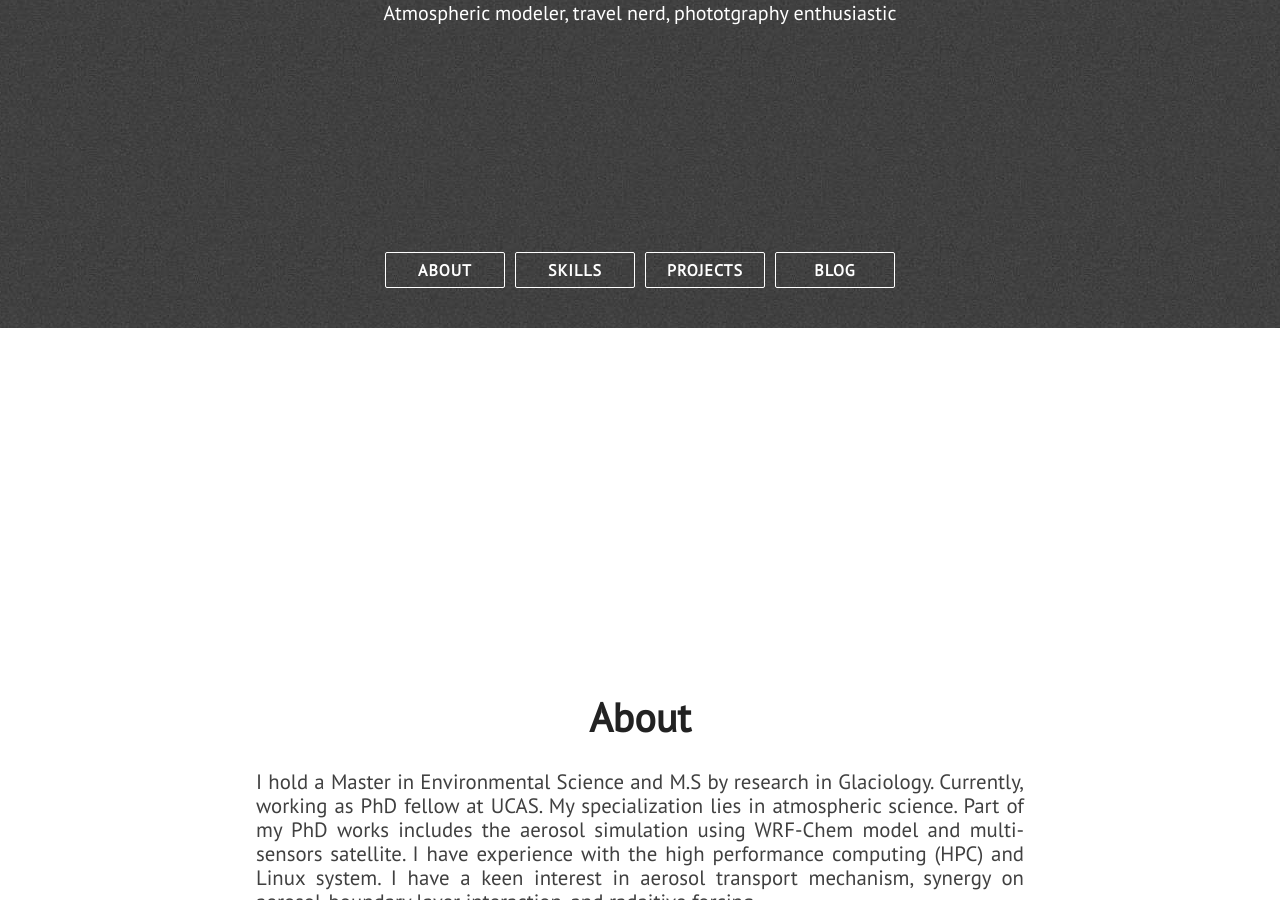
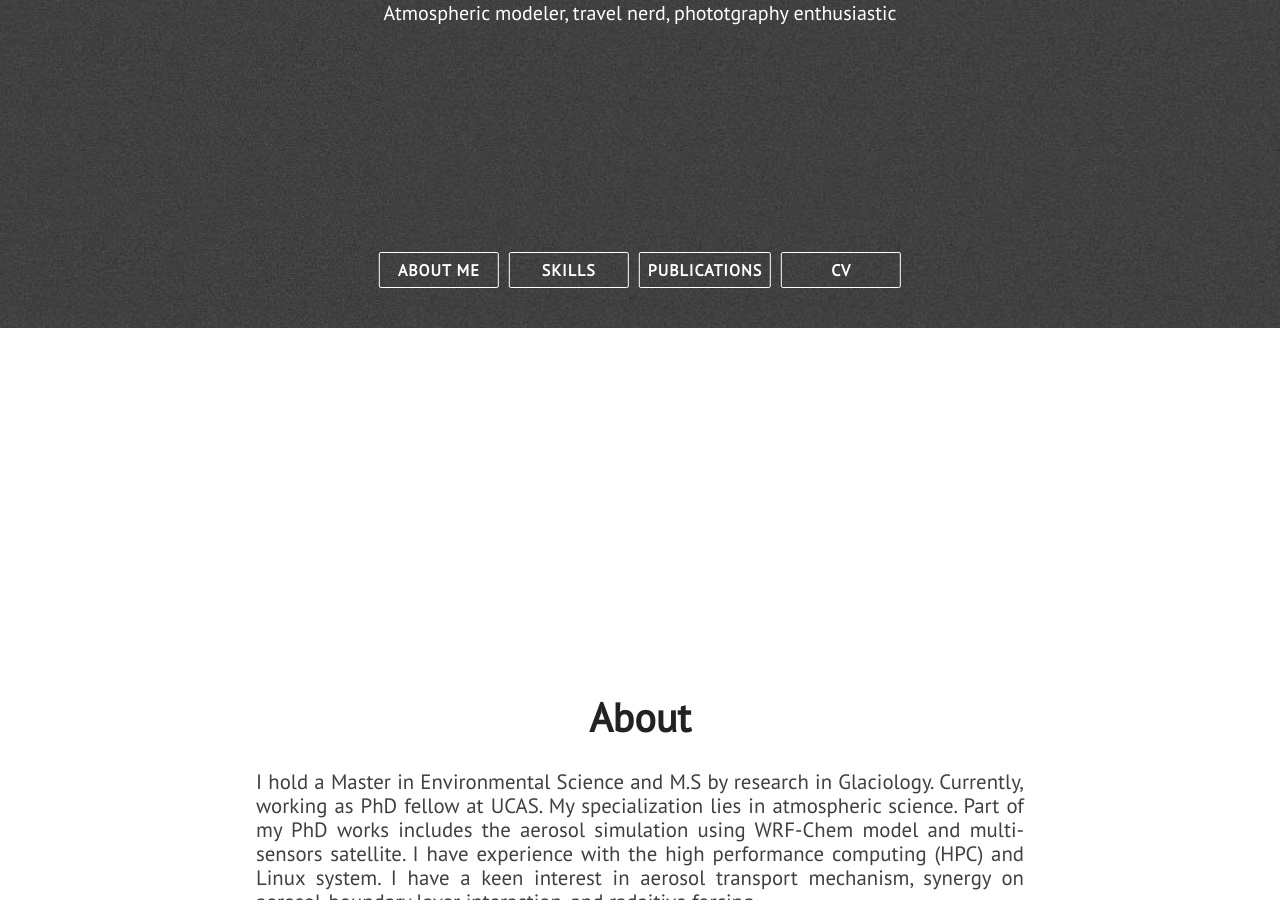
Before and after one commit to mukeshraeee/mukeshrai.github.io, a Jekyll site: the page built from index.html, in a window 1280 px wide and 900 px high, scrolled down 572 px. Built offline with Jekyll 4.4.1, drawn with Linux system fonts in a browser that asks for light colours; nearby versions of some CDN libraries.

Commit message:
Update nav.html

```diff
--- a/_includes/nav.html
+++ b/_includes/nav.html
@@ -7,10 +7,10 @@
         <div class="head-name head-title animated" id="head-name">{{ site.title }}</div>
         <div class="head-punchline animated">{{ site.description }}</div>
         <div class="head-menu-wrap">
-            <a class="semi-transparent-button with-border nav-links" href="#about">ABOUT</a>
+            <a class="semi-transparent-button with-border nav-links" href="#about">ABOUT ME</a>
             <a class="semi-transparent-button with-border nav-links" href="#skills">SKILLS</a>
-            <a class="semi-transparent-button with-border nav-links" href="#projects">PROJECTS</a>
-            <a class="semi-transparent-button with-border nav-links" href="#blog-posts">BLOG</a>
+            <a class="semi-transparent-button with-border nav-links" href="#projects">PUBLICATIONS</a>
+            <a class="semi-transparent-button with-border nav-links" href="#blog-posts">CV</a>
         </div>
     </div>
 </section>
```
